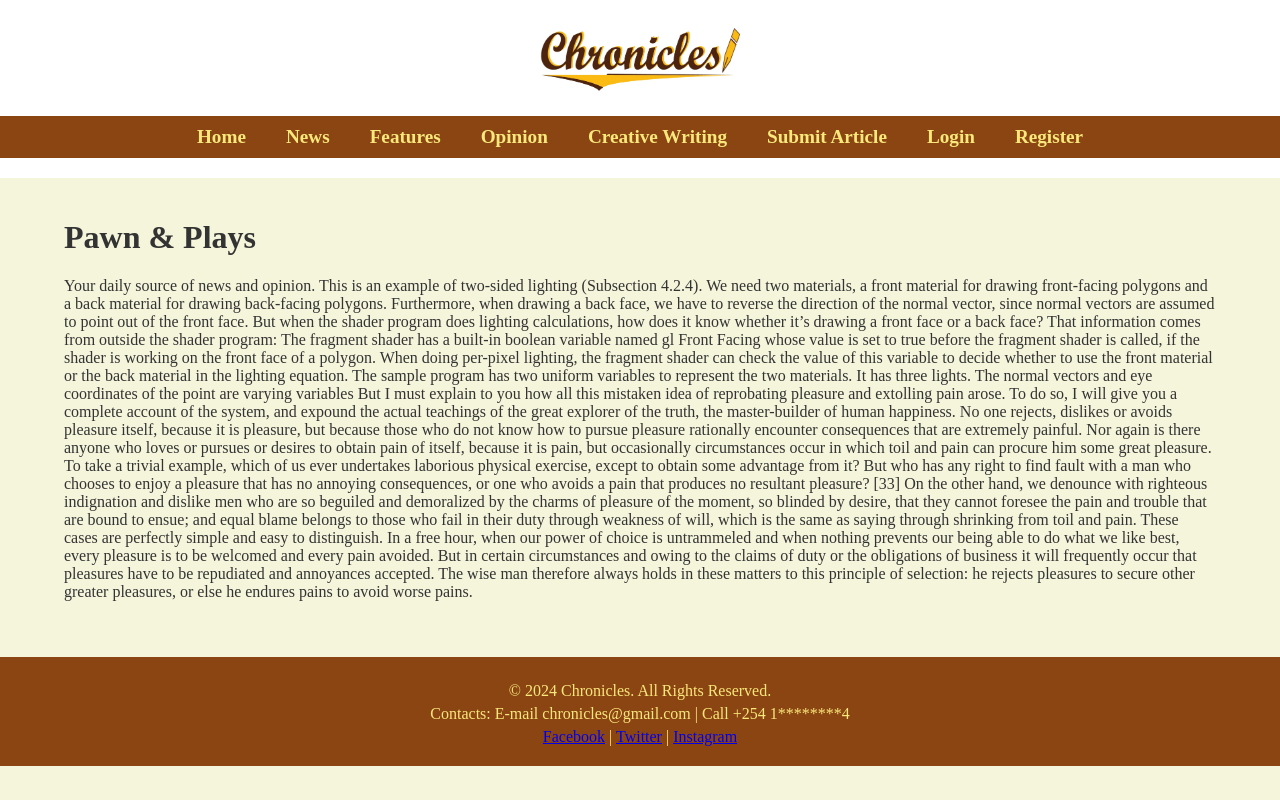
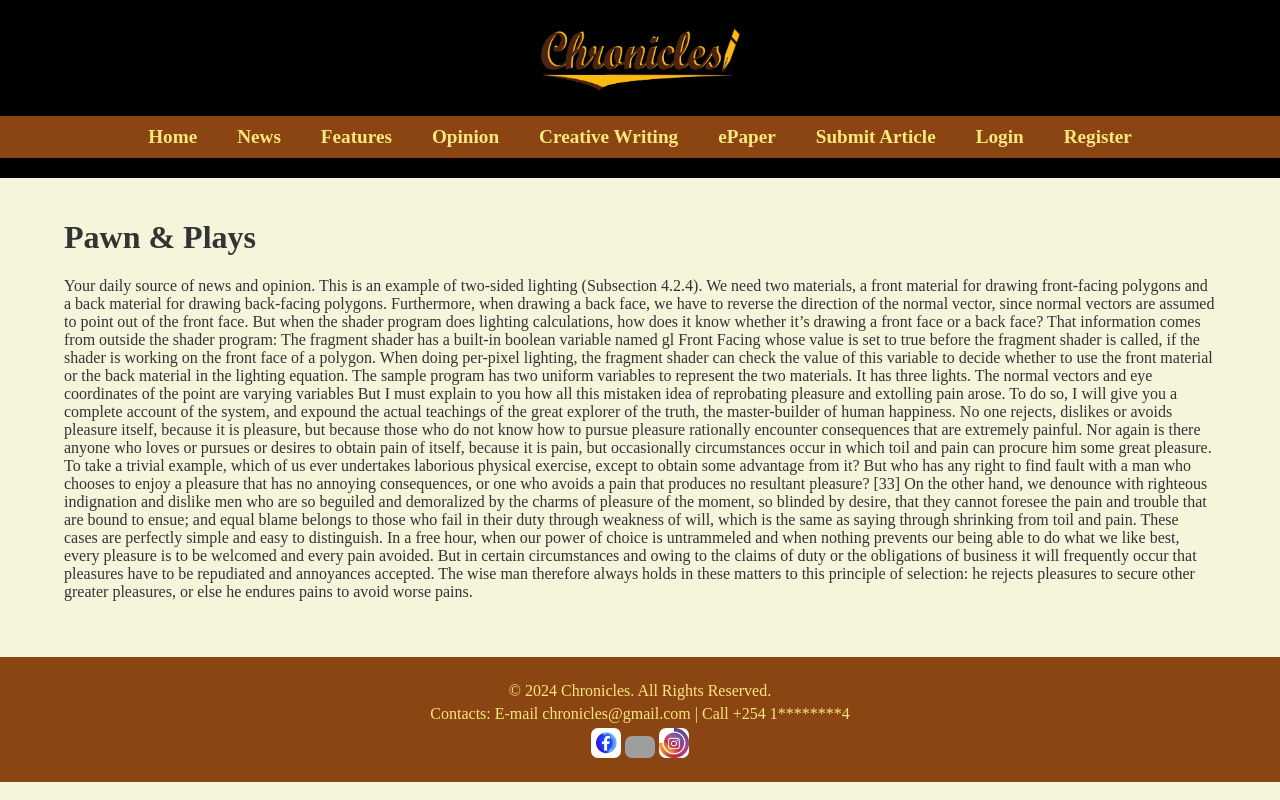
Before and after one commit to shacker001/articles-news, a Django app: page /article/1/ in a window 1280 px wide. Run offline with Django 3.2, Linux system fonts and the light colour scheme; data comes from the database, SQL or seed files in the repository; grey boxes are pictures that could not be loaded.

Commit message:
second push

```diff
--- a/articles/static/articles/styles.css
+++ b/articles/static/articles/styles.css
@@ -11,7 +11,7 @@ body {
 /* Header Styles */
 header {
     text-align: center;
-    background-color: white;
+    background-color: black;
     padding: 20px 0;
 }
 
@@ -100,7 +100,8 @@ h2 {
 /* Grid container for categories */
 
 .category-grid {
-    display: grid;
+    display: contents;
+    /* display: grid; */
     grid-template-columns: repeat(auto-fill, minmax(250px, 1fr));
     gap: 20px;
     margin-top: 20px;
@@ -231,7 +232,13 @@ footer p {
     transition: opacity 0.5s ease-out, visibility 0s 0.5s;
 }
 
-
+.social-links a img{
+    text-align: center;
+    justify-content: space-evenly;
+    width: 30px;
+    height: auto;
+    border-radius: 7px;
+}
 
 /* Media Queries for Mobile Responsiveness */
 @media (max-width: 768px) {
--- a/articles/templates/base.html
+++ b/articles/templates/base.html
@@ -1,16 +1,18 @@
 {% load static %}
 <!DOCTYPE html>
 <html lang="en">
+
 <head>
     <meta charset="UTF-8">
     <meta name="viewport" content="width=device-width, initial-scale=1.0">
     <title>{% block title %}Chronicles{% endblock %}</title>
     <link rel="stylesheet" href="{% static 'articles/styles.css' %}">
 </head>
+
 <body>
     <header>
         <div class="logo">
-            <img src="{% static 'images/chronicles.jpg' %}" alt="Chronicles Logo">
+            <img src="{% static 'images/logo.jpg' %}" alt="Chronicles Logo">
         </div>
         <nav>
             <ul>
@@ -19,13 +21,14 @@
                 <li><a href="{% url 'category_view' 'features' %}">Features</a></li>
                 <li><a href="{% url 'category_view' 'opinion' %}">Opinion</a></li>
                 <li><a href="{% url 'category_view' 'creative' %}">Creative Writing</a></li>
+                <li><a href="{% url 'epaper_view' %}">ePaper</a></li>
                 <li><a href="{% url 'submit_article' %}">Submit Article</a></li>
                 {% if user.is_authenticated %}
-                    <li><a href="{% url 'logout' %}">Logout</a></li>
-                    <li><a href="#">{{ user.username }}</a></li>
+                <li><a href="{% url 'logout' %}">Logout</a></li>
+                <li><a href="#">{{ user.username }}</a></li>
                 {% else %}
-                    <li><a href="{% url 'login' %}">Login</a></li>
-                    <li><a href="{% url 'register' %}">Register</a></li>
+                <li><a href="{% url 'login' %}">Login</a></li>
+                <li><a href="{% url 'register' %}">Register</a></li>
                 {% endif %}
             </ul>
         </nav>
@@ -40,12 +43,13 @@
         <p>&copy; 2024 Chronicles. All Rights Reserved.</p>
         <p>Contacts: E-mail chronicles@gmail.com | Call +254 1********4</p>
         <div class="social-links">
-            <a href="#">Facebook</a> |
-            <a href="#">Twitter</a> |
-            <a href="#">Instagram</a>
+            <a href="#"><img src="{% static 'images/facebook-icon.jpeg' %}" alt="Facebook"></a>
+            <a href="#"><img src="{% static 'images/twitter-icon.png' %}" alt="Twitter"></a>
+            <a href="#"><img src="{% static 'images/instagram-icon.jpeg' %}" alt="Instagram"></a>
         </div>
     </footer>
 
     <script src="{% static 'articles/scripts.js' %}"></script>
 </body>
+
 </html>
```
